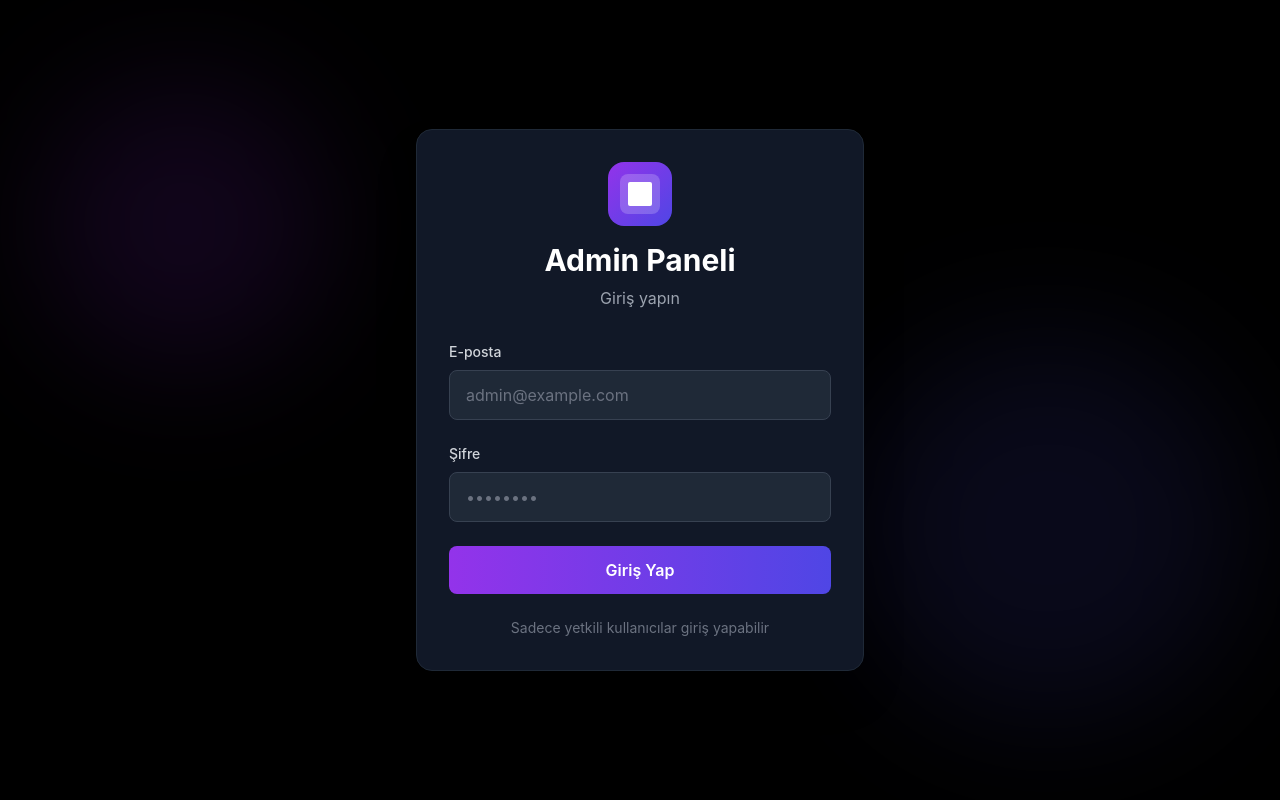
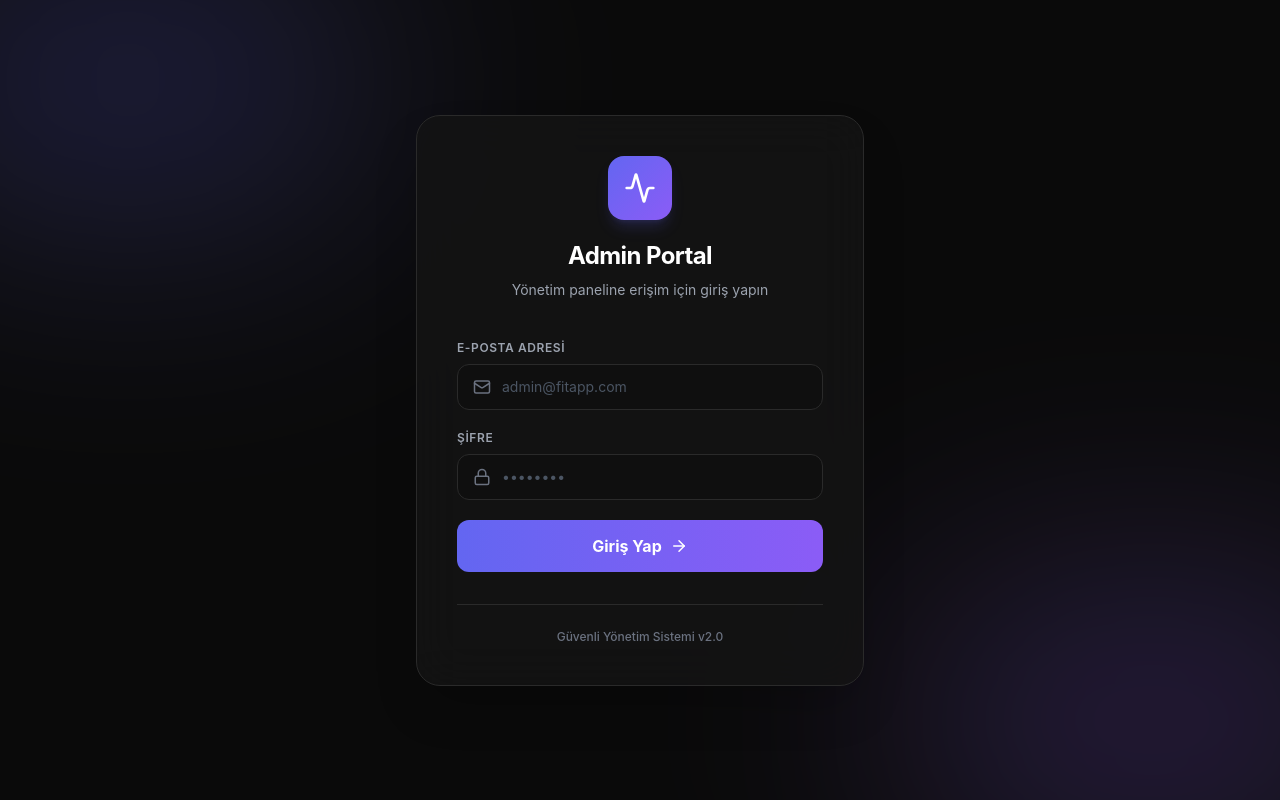
Before and after one commit to NoramuAIO/fitapp-admin-dashboard, a Next.js app: page /login in a window 1280 px wide. Built offline with nearby package versions, Linux system fonts and the light colour scheme.

Commit message:
Redesign login page with modern glassmorphism UI

```diff
--- a/app/login/page.tsx
+++ b/app/login/page.tsx
@@ -2,6 +2,7 @@
 
 import { useRouter } from 'next/navigation';
 import { useState } from 'react';
+import { Mail, Lock, ShieldCheck, ArrowRight, Activity } from 'lucide-react';
 
 export default function LoginPage() {
   const [email, setEmail] = useState('');
@@ -29,81 +30,101 @@ export default function LoginPage() {
         router.push('/');
         router.refresh();
       } else {
-        setError(data.error || 'Giriş başarısız');
+        setError(data.error || 'Giriş başarısız. Bilgilerinizi kontrol edin.');
       }
     } catch (err) {
-      setError('Bir hata oluştu');
+      setError('Bağlantı sırasında bir hata oluştu.');
     } finally {
       setLoading(false);
     }
   };
 
   return (
-    <div className="min-h-screen bg-black flex items-center justify-center p-4">
-      <div className="absolute inset-0 overflow-hidden">
-        <div className="absolute top-20 left-10 w-72 h-72 bg-purple-900/20 rounded-full blur-3xl"></div>
-        <div className="absolute bottom-20 right-10 w-96 h-96 bg-indigo-900/20 rounded-full blur-3xl"></div>
+    <div className="min-h-screen bg-[#0A0A0A] flex items-center justify-center p-4 relative overflow-hidden">
+      {/* Background Glowing Orbs */}
+      <div className="absolute inset-0 overflow-hidden pointer-events-none">
+        <div className="absolute top-[-10%] left-[-10%] w-[40%] h-[40%] bg-[#6366F1]/20 rounded-full blur-[120px] mix-blend-screen"></div>
+        <div className="absolute bottom-[-10%] right-[-10%] w-[40%] h-[40%] bg-[#8B5CF6]/20 rounded-full blur-[120px] mix-blend-screen"></div>
       </div>
 
-      <div className="bg-gray-900 border border-gray-800 rounded-2xl shadow-2xl p-8 w-full max-w-md relative z-10">
-        <div className="text-center mb-8">
-          <div className="w-16 h-16 bg-gradient-to-br from-purple-600 to-indigo-600 rounded-2xl flex items-center justify-center mx-auto mb-4">
-            <div className="w-10 h-10 bg-white/20 rounded-lg flex items-center justify-center">
-              <div className="w-6 h-6 bg-white rounded-sm"></div>
+      <div className="bg-[#141414]/80 backdrop-blur-xl border border-[#2A2A2A] rounded-3xl shadow-2xl p-10 w-full max-w-md relative z-10">
+        <div className="text-center mb-10">
+          <div className="w-16 h-16 bg-gradient-to-br from-[#6366F1] to-[#8B5CF6] rounded-2xl flex items-center justify-center mx-auto mb-5 shadow-lg shadow-[#6366F1]/20">
+            <Activity size={32} className="text-white" />
           </div>
-          </div>
-          <h1 className="text-3xl font-bold text-white">Admin Paneli</h1>
-          <p className="text-gray-400 mt-2">Giriş yapın</p>
+          <h1 className="text-2xl font-bold text-white tracking-tight">Admin Portal</h1>
+          <p className="text-gray-400 mt-2 text-sm">Yönetim paneline erişim için giriş yapın</p>
         </div>
 
-        <form onSubmit={handleSubmit} className="space-y-6">
+        <form onSubmit={handleSubmit} className="space-y-5">
           <div>
-            <label htmlFor="email" className="block text-sm font-medium text-gray-300 mb-2">
-              E-posta
+            <label htmlFor="email" className="block text-xs font-semibold text-gray-400 mb-2 uppercase tracking-wider">
+              E-posta Adresİ
             </label>
+            <div className="relative">
+              <div className="absolute inset-y-0 left-0 pl-4 flex items-center pointer-events-none">
+                <Mail size={18} className="text-gray-500" />
+              </div>
               <input
                 id="email"
                 type="email"
                 value={email}
                 onChange={(e) => setEmail(e.target.value)}
                 required
-              className="w-full px-4 py-3 bg-gray-800 border border-gray-700 text-white rounded-lg focus:ring-2 focus:ring-purple-600 focus:border-transparent outline-none transition placeholder-gray-500"
-              placeholder="admin@example.com"
+                className="w-full pl-11 pr-4 py-3 bg-[#0F0F0F] border border-[#2A2A2A] text-white rounded-xl focus:ring-2 focus:ring-[#6366F1]/50 focus:border-[#6366F1] outline-none transition-all placeholder-gray-600 text-sm"
+                placeholder="admin@fitapp.com"
               />
+            </div>
           </div>
 
           <div>
-            <label htmlFor="password" className="block text-sm font-medium text-gray-300 mb-2">
-              Şifre
+            <label htmlFor="password" className="block text-xs font-semibold text-gray-400 mb-2 uppercase tracking-wider">
+              Şİfre
             </label>
+            <div className="relative">
+              <div className="absolute inset-y-0 left-0 pl-4 flex items-center pointer-events-none">
+                <Lock size={18} className="text-gray-500" />
+              </div>
               <input
                 id="password"
                 type="password"
                 value={password}
                 onChange={(e) => setPassword(e.target.value)}
                 required
-              className="w-full px-4 py-3 bg-gray-800 border border-gray-700 text-white rounded-lg focus:ring-2 focus:ring-purple-600 focus:border-transparent outline-none transition placeholder-gray-500"
+                className="w-full pl-11 pr-4 py-3 bg-[#0F0F0F] border border-[#2A2A2A] text-white rounded-xl focus:ring-2 focus:ring-[#6366F1]/50 focus:border-[#6366F1] outline-none transition-all placeholder-gray-600 text-sm"
                 placeholder="••••••••"
               />
             </div>
+          </div>
 
           {error && (
-            <div className="bg-red-900/30 border border-red-800 text-red-400 px-4 py-3 rounded-lg text-sm">
-              {error}
+            <div className="bg-[#FF6B4A]/10 border border-[#FF6B4A]/20 text-[#FF6B4A] px-4 py-3 rounded-xl text-sm flex items-start gap-3">
+              <ShieldCheck size={18} className="shrink-0 mt-0.5" />
+              <span>{error}</span>
             </div>
           )}
 
           <button
             type="submit"
             disabled={loading}
-            className="w-full bg-gradient-to-r from-purple-600 to-indigo-600 text-white py-3 rounded-lg font-semibold hover:shadow-lg hover:shadow-purple-500/50 transition-all disabled:opacity-50 disabled:cursor-not-allowed"
+            className="w-full flex items-center justify-center gap-2 bg-gradient-to-r from-[#6366F1] to-[#8B5CF6] hover:from-[#5558E3] hover:to-[#7C3AED] text-white py-3.5 rounded-xl font-bold transition-all disabled:opacity-50 disabled:cursor-not-allowed group mt-2"
           >
-            {loading ? 'Giriş yapılıyor...' : 'Giriş Yap'}
+            {loading ? (
+              <span className="flex items-center gap-2">
+                <div className="w-4 h-4 border-2 border-white/30 border-t-white rounded-full animate-spin" />
+                Giriş yapılıyor...
+              </span>
+            ) : (
+              <>
+                Giriş Yap
+                <ArrowRight size={18} className="group-hover:translate-x-1 transition-transform" />
+              </>
+            )}
           </button>
         </form>
 
-        <div className="mt-6 text-center text-sm text-gray-500">
-          <p>Sadece yetkili kullanıcılar giriş yapabilir</p>
+        <div className="mt-8 pt-6 border-t border-[#2A2A2A] text-center">
+          <p className="text-xs text-gray-500 font-medium">Güvenli Yönetim Sistemi v2.0</p>
         </div>
       </div>
     </div>
```
Lines whose indentation alone changed are shown as unchanged.
